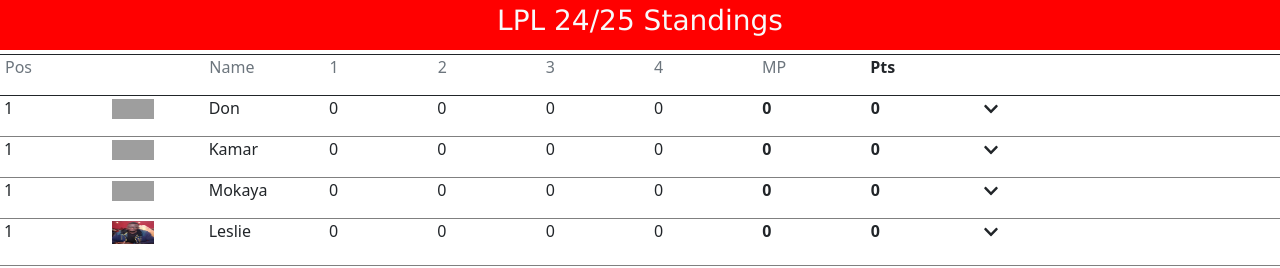
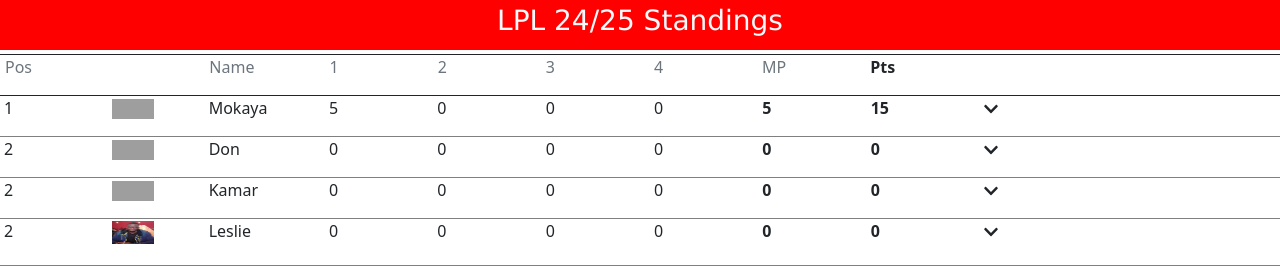
Before and after one commit to Abayo-UI/Ludo-Parchisi-League, a React (Create React App) app: page / in a window 1280 px wide. Shown: the top 268 px of the page. Built offline with nearby package versions, Linux system fonts and the light colour scheme; grey boxes are pictures that could not be loaded.

Commit message:
partially completed standings-7

```diff
--- a/src/Components/Table.jsx
+++ b/src/Components/Table.jsx
@@ -58,7 +58,7 @@ return(
         <div class="row border border-1 border-dark mt-1 ps-1">
             <div class="col-lg-1 col-1 text-secondary"><p>Pos</p></div>
             <div class="col-lg-1 col-2"><p></p></div>
-            <div class="col-lg-1 col-2 text-start text-secondary ps-0"><p>Name</p></div>
+            <div class="col-lg-1 col-1 text-start text-secondary ps-0"><p>Name</p></div>
             <div class="col-lg-1 col-1 text-secondary"><p> 1</p></div>
             <div class="col-lg-1 col-1 text-secondary"><p> 2</p></div>
             <div class="col-lg-1 col-1 text-secondary"><p> 3</p></div>
@@ -72,14 +72,14 @@ return(
             <div key={index} className="row ps-1 lower-border">
                 <div className="col-lg-1 col-1"><p>{assignIndex(index,sortedData)}</p></div>
                 <div className="col-lg-1 col-2"><img alt="" src={`/images/${dataItem.image}`} className="w-50 h-50" /></div>
-                <div className="col-lg-1 col-2 text-start ps-0"><p>{dataItem.name}</p></div>
-                <div className="col-lg-1 col-1 "><p>{dataItem["no.of times pos 1"]}</p></div>
-                <div className="col-lg-1 col-1 "><p>{dataItem["no.of times pos 2"]}</p></div>
-                <div className="col-lg-1 col-1 "><p>{dataItem["no.of times pos 3"]}</p></div>
-                <div className="col-lg-1 col-1 "><p>{dataItem["no.of times pos 4"]}</p></div>
-                <div className="col-lg-1 col-1 "><p style={{ fontWeight: "700" }}>{matchesPlayed[dataItem.name].length}</p></div>
-                <div className="col-lg-1 col-1 "><p style={{ fontWeight: "700" }}>{dataItem.points}</p></div>
-                <div className="col-lg-1 col-1  ps-3" onClick={()=> openChevron(index)}><p>{ chevronUpDown && index === moreDetails ? <FaTimes/> :<FaChevronDown />}</p></div>
+                <div className="col-lg-1 col-1 text-start ps-0"><p>{dataItem.name}</p></div>
+                <div className="col-lg-1 col-1"><p>{dataItem["no.of times pos 1"]}</p></div>
+                <div className="col-lg-1 col-1"><p>{dataItem["no.of times pos 2"]}</p></div>
+                <div className="col-lg-1 col-1"><p>{dataItem["no.of times pos 3"]}</p></div>
+                <div className="col-lg-1 col-1"><p>{dataItem["no.of times pos 4"]}</p></div>
+                <div className="col-lg-1 col-1"><p style={{ fontWeight: "700" }}>{matchesPlayed[dataItem.name].length}</p></div>
+                <div className="col-lg-1 col-1"><p style={{ fontWeight: "700" }}>{dataItem.points}</p></div>
+                <div className="col-lg-1 col-1 ps-3" onClick={()=> openChevron(index)}><p>{ chevronUpDown && index === moreDetails ? <FaTimes/> :<FaChevronDown />}</p></div>
                 { moreDetails === index &&
                 (<div>
                 <p>View Player Stats </p>
--- a/src/Components/playersMatchData.js
+++ b/src/Components/playersMatchData.js
@@ -3,7 +3,7 @@ import data from "./data";
 export const  enterPlayersPositions = {
     "Don": [ ],
     "Kamar": [ ],
-    "Mokaya": [ ],
+    "Mokaya": [ 1, 1, 1, 1,1],
     "Leslie": [ ],
     "Rony": [ ],
     "Stano": [ ],
```
